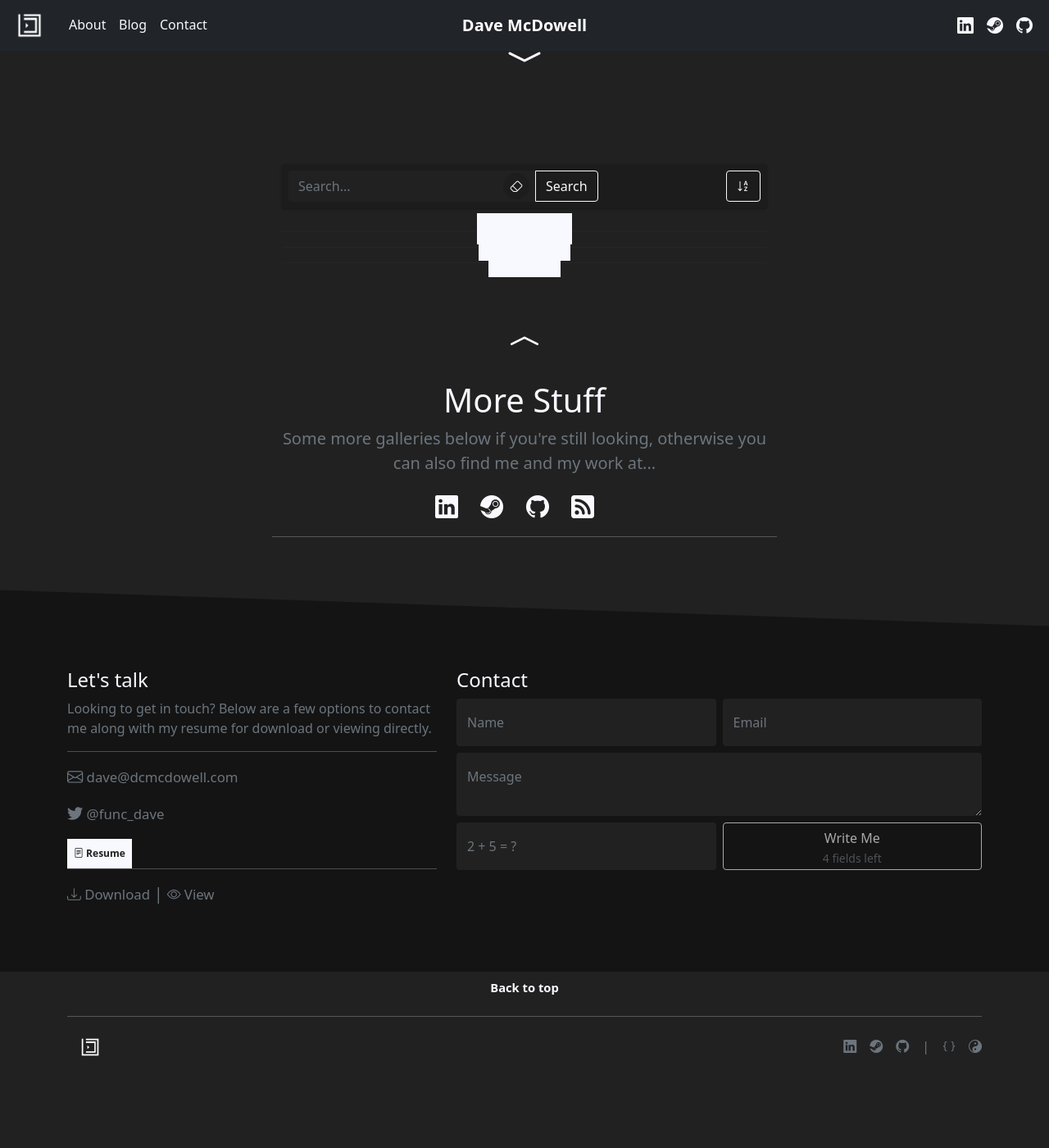
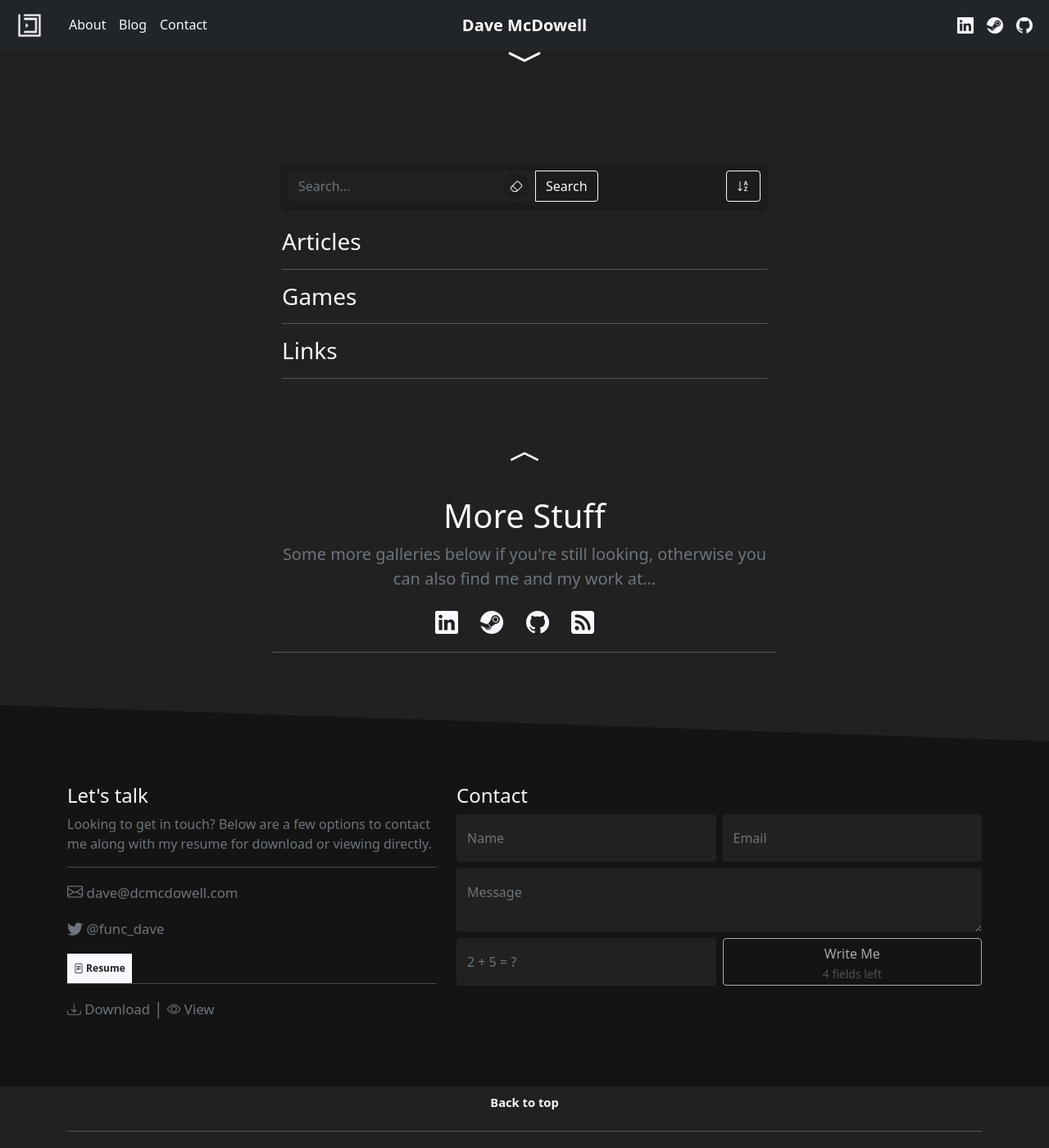
Before and after one commit to davemcdowell/portfolio, a Jekyll site: the page built from downloads.html, in a window 1280 px wide and 1400 px high, scrolled down 781 px. Shown: the whole window at 82% size. Built offline with Jekyll 4.4.1, drawn with Linux system fonts in a browser that asks for light colours; nearby versions of some CDN libraries; before the commit the page ends 2117 px from its top, so only the background shows below that.

Commit message:
css edits

```diff
--- a/assets/moxxi.css
+++ b/assets/moxxi.css
@@ -247,24 +247,6 @@ img { color: transparent; };
   -webkit-box-orient: vertical;
   text-overflow: ellipsis;
   white-space: normal;
-}
-
-.hr-title {
-  width: 100%;
-  text-align: center;
-  border-bottom: 1px solid #262626;
-  line-height: 0.1em;
-  margin: 10px 0 20px;
-}
-
-.hr-dashed {
-  border: none;
-  border-top: 1px dashed var(--default-type-color);
-}
-
-.hr-title span {
-  background: var(--default-type-color);
-  padding: 0 10px;
 }
 
 .no-underline { text-decoration: none; }
--- a/downloads.html
+++ b/downloads.html
@@ -17,7 +17,8 @@ css-files:
               {%- capture downloads -%}{{ site.data.downloads.files | where_exp:"file", "file.group != 'Link'" }}{%- endcapture -%}
               <script>console.log('{{ downloads | jsonify }}');</script>
               {%- for category in site.data.downloads.files -%}
-              <h3 class="hr-title my-3"><span>{{ category.group }}</span></h3>
+                <h3>{{ category.group }}</h3>
+                <hr>
                 {%- for item in category.items -%}
 
                 {%- endfor -%}
```
